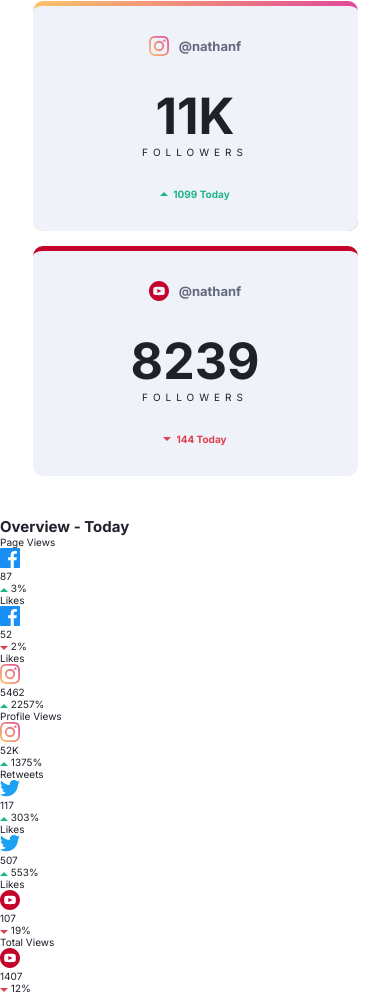
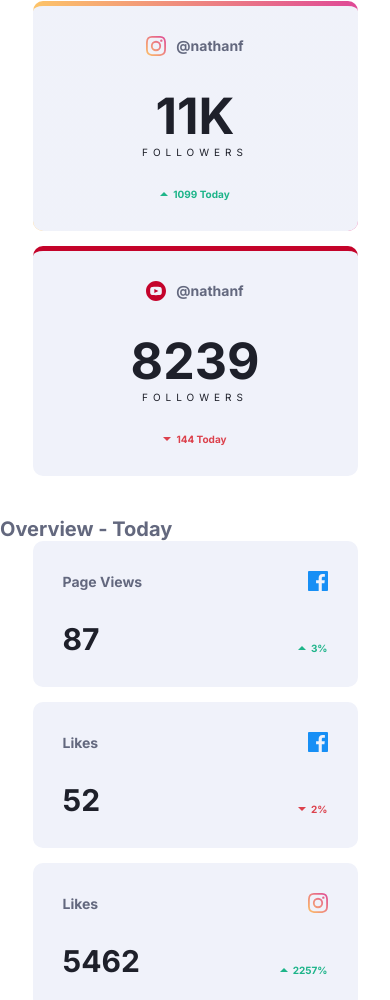
Before and after one commit to salomonalb/social-media-dashboard-with-theme-switcher, a website built with Parcel: page src/index.html in a window 390 px wide. Shown: the part 684-1684 px from the top of the page. Built offline with nearby package versions, Linux system fonts and the light colour scheme.

Commit message:
bottom grid responsive

```diff
--- a/src/scss/styles.scss
+++ b/src/scss/styles.scss
@@ -16,6 +16,7 @@ html {
 body {
     font-family: $Family;
     color: $Very-Dark-Blue;
+    padding-bottom: 10rem;
 }
 
 .header {
@@ -106,27 +107,35 @@ main {
     max-width: 112rem;
     margin: auto;
 }
-.main-cards-container {
+
+%container {
     display: flex;
     flex-wrap: wrap;
     justify-content: center;
     gap: 1.5rem;
     align-items: center;
     padding-inline: min(6.4vw, 16rem);
-    position: relative;
-    bottom: min(10.6vw, 8rem);
     @media screen and (min-width: 1250px) {
         padding-inline:0;
     }
 }
-.main-card {
-    padding-block: 3rem;
+%card {
+    padding: 3rem;
+    background-color: $Light-Grayish-Blue;
     flex-basis: 25.5rem;
     max-width: 32.5rem;
     flex-grow: 1;
-    //flex-shrink: 1;
-    background-color: $Light-Grayish-Blue;
     border-radius: 1rem;
+}
+
+.main-cards-container {
+    @extend %container;
+    position: relative;
+    bottom: min(10.6vw, 8rem);
+
+}
+.main-card {
+    @extend %card;
     border-top: .5rem solid black;
     height: 23rem;
 
@@ -159,7 +168,7 @@ main {
     &__user {
         font-weight: 700;
         color: $Dark-Grayish-Blue;
-        font-size: 1.3rem;
+        font-size: 1.4rem;
     }
     &__number {
         max-width: max-content;
@@ -181,9 +190,49 @@ main {
     &__today {
         font-weight: 700;
         color: $Lime-Green;
+    }
+}
 
-        &.--red {
-            color: $Bright-Red;
+.--red {
+    color: $Bright-Red;
+}
+
+.second-title {
+    color: $Dark-Grayish-Blue;
+    font-weight: 700;
+    font-size: 2rem;
+}
+
+.grid {
+    @extend %container;
+
+    &-card {
+        @extend %card;
+        display: flex;
+        flex-direction: column;
+        gap: 3rem;
+
+        &__row {
+            display: flex;
+            justify-content: space-between;
+            align-items: center;
+
+            &:nth-child(2) {
+                align-items: baseline;
+            }
+        }
+        &__title {
+            @extend .main-card__user
+        }
+        &__number {
+            font-weight: 700;
+            font-size: 3rem;
+        }
+        &__percentage {
+            @extend .main-card__today;
+            display: flex;
+            align-items: center;
+            gap: .5rem;
         }
     }
 }
```
